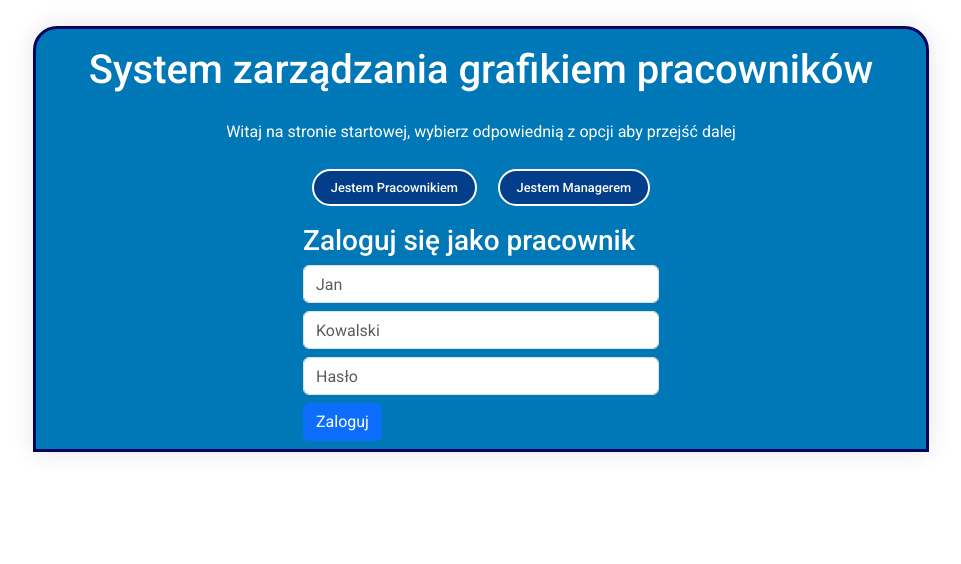
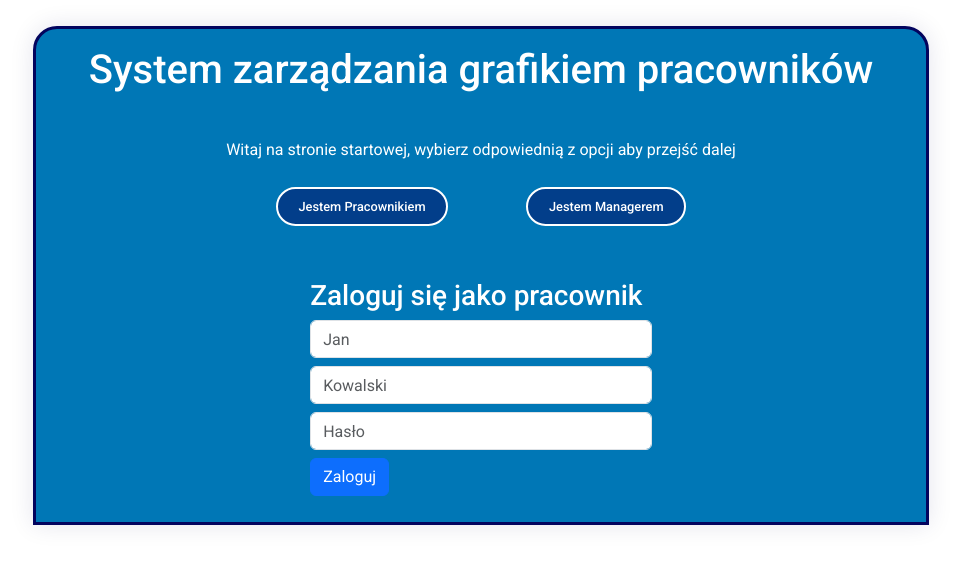
Before and after one commit to lukaso1r/GrafikPracowniczy, an Angular app: page / in a window 1280 px wide. Shown: the top 564 px of the page, without its empty margins (159-1120 px from the left). Built offline with nearby package versions, Linux system fonts and the light colour scheme; data requests are answered from the project's data file.

Commit message:
wszystko działa przed docerem

```diff
--- a/database/db.json
+++ b/database/db.json
@@ -320,6 +320,30 @@
       "receiverName": "Lukasz Kaliszewicz",
       "content": "testtttt123",
       "id": 25
+    },
+    {
+      "senderId": 1,
+      "senderName": "Lukasz Kaliszewicz",
+      "receiverId": 2,
+      "receiverName": "Olaf Topor",
+      "content": "Siema komar",
+      "id": 26
+    },
+    {
+      "senderId": 5,
+      "senderName": "Olaf Topor",
+      "receiverId": 2,
+      "receiverName": "Lukasz Kaliszewicz",
+      "content": "Elo",
+      "id": 27
+    },
+    {
+      "senderId": 1,
+      "senderName": "Lukasz Kaliszewicz",
+      "receiverId": 2,
+      "receiverName": "Karolina Malinowska",
+      "content": "Test 11.01.2024",
+      "id": 28
     }
   ]
 }
--- a/src/app/app.component.html
+++ b/src/app/app.component.html
@@ -1,6 +1,4 @@
-<main>
-  <h1>System zarządzania grafikiem pracowników</h1>
-  <p>Witaj na stronie startowej, wybierz odpowiednią z opcji aby przejść dalej</p>
+
+
   <app-login-page id="app-login-page-div"></app-login-page>
   <!-- <router-outlet></router-outlet> -->
-</main>
--- a/src/app/login-manager/login-manager.component.css
+++ b/src/app/login-manager/login-manager.component.css
@@ -15,13 +15,15 @@ hr{
 }
 #managerMenu{
   display: flex;
-  flex-direction: row;
-  justify-content: space-evenly;
-  width: 90%;
-  margin: 1% auto;
+    flex-direction: row;
+    justify-content: center;
+    width: 90%;
+    margin: 1% auto;
+    flex-wrap: wrap;
+    gap: 20px;
 }
 
-#managerMenu > button:nth-child(4){
+#managerMenu > button:nth-child(5){
   background-color: gray;
 }
 
--- a/src/app/login-manager/login-manager.component.html
+++ b/src/app/login-manager/login-manager.component.html
@@ -10,19 +10,19 @@
 </div>
 
 <div id="manager-panel" *ngIf='loginStatus == true'>
-  <hr>
   <h2>Panel zarządzania - {{loggedManagerInfo}}</h2>
   <div id="managerMenu">
     <button id="showWorkerListStatus" (click)="changeOutPutActiveList('0')" type="button" class="btn btn-primary mb-2">Wyświetl listę pracowników</button>
     <button id="showAddWorkerStatus" (click)="changeOutPutActiveList('1')" type="button" class="btn btn-primary mb-2">Dodaj Pracownika</button>
     <button id="showCalencdarStatus" (click)="changeOutPutActiveList('2')" type="button" class="btn btn-primary mb-2">Przejdź do kalendarza</button>
+    <button id="showCalencdarStatus" (click)="changeOutPutActiveList('3')" type="button" class="btn btn-primary mb-2">Przejdź do wiadomości</button>
     <button id="wylogowano" (click)="wyglogowano()" type="button" class="btn btn-primary mb-2">Wyloguj</button>
   </div>
   <div id="managerPanelOutput">
     <app-list-workers id="showWorkerListStatus" *ngIf='outPutActiveList[0] == true'></app-list-workers>
     <div id="showAddWorkerStatus" *ngIf='outPutActiveList[1] == true'><app-add-worker></app-add-worker></div>
     <div id="showCalencdarStatus" *ngIf='outPutActiveList[2] == true'><app-shifts-view></app-shifts-view></div>
-    <app-message-list
+    <app-message-list *ngIf='outPutActiveList[3] == true'
       [loggedPersonId]="loggedPersonId"
       [loggedPersonName]="loggedPersonName"
       [loggedPersonSurname]="loggedPersonSurname"
--- a/src/app/login-manager/login-manager.component.ts
+++ b/src/app/login-manager/login-manager.component.ts
@@ -16,12 +16,15 @@ export class LoginManagerComponent implements OnInit{
   loggedPersonName= "testImie";
   loggedPersonSurname = "testNazwisko";
 
+  loggedStatus: boolean = false;
+  @Output() loggedStatusChange = new EventEmitter<boolean>();
 
   messeage = "wiadomosc";
 
   showWorkerListStatus: boolean;
   showAddWorkerStatus: boolean;
   showCalencdarStatus: boolean;
+  showMessageStatus: boolean;
 
   outPutActiveList: boolean[];
 
@@ -31,11 +34,13 @@ export class LoginManagerComponent implements OnInit{
     this.showWorkerListStatus = false;
     this.showAddWorkerStatus = false;
     this.showCalencdarStatus = false;
+    this.showMessageStatus = true;
 
     this.outPutActiveList = [
       this.showWorkerListStatus,
       this.showAddWorkerStatus,
-      this.showCalencdarStatus
+      this.showCalencdarStatus,
+      this.showMessageStatus
     ];
   }
 
@@ -52,11 +57,13 @@ export class LoginManagerComponent implements OnInit{
     this.showWorkerListStatus = false;
     this.showAddWorkerStatus = false;
     this.showCalencdarStatus = false;
+    this.showMessageStatus = true;
 
     this.outPutActiveList = [
       this.showWorkerListStatus,
       this.showAddWorkerStatus,
-      this.showCalencdarStatus
+      this.showCalencdarStatus,
+      this.showMessageStatus
     ];
 
     this.manager.getAllManagers().subscribe((allManagers)=>{
@@ -84,11 +91,16 @@ export class LoginManagerComponent implements OnInit{
       this.loggedPersonName = foundManager.imie as string;
       this.loggedPersonSurname = foundManager.nazwisko as string;
 
+      this.loggedStatusChange.emit(true);
+
+
       this.loginAsManager.reset({});
     }else{
       alert("Podano złe dane");
     }
   }
+
+
 
   changeOutPutActiveList(buttonId: string){
     //ustawienie wszystkich elementów jako off
@@ -105,6 +117,8 @@ export class LoginManagerComponent implements OnInit{
 
   wyglogowano(){
     this.loginStatus = false;
+    this.loggedStatusChange.emit(false);
+    console.log(this.loggedStatus);
     //ustawienie wszystkich elementów jako off
     this.outPutActiveList = this.outPutActiveList.map(() => false);
   }
--- a/src/app/login-page/login-page.component.css
+++ b/src/app/login-page/login-page.component.css
@@ -1,5 +1,44 @@
+main{
+  width: 70%;
+  margin: 2% auto;
+  background-color: #0077B6;
+  display: flex;
+  flex-direction: column;
+  align-items: center;
+  border: 3px solid #03045E;
+  border-radius: 24px 24px 0 0;
+  box-shadow: 0px 0px 24px 0px #03055e1c;
+  padding: 0;
+}
+main *{
+  color: white;
+}
+#app-login-page-div{
+  width: 100%;
+  display: flex;
+  flex-direction: column;
+  align-items: center;
+  justify-content: center;
+}
+
+main > div, h1, h2, h3{
+  padding: 2%;
+}
+
+#mainPnaelWelcome{
+
+    width: 100%;
+    margin: 0 auto;
+    display: flex;
+    flex-direction: column;
+    align-content: center;
+    justify-content: center;
+    align-items: center;
+
+}
+
 #buttons-home-page{
-  width: 40%;
+  width: 50%;
   display: flex;
   flex-direction: row;
   align-items: center;
--- a/src/app/login-page/login-page.component.html
+++ b/src/app/login-page/login-page.component.html
@@ -1,9 +1,17 @@
+<main>
+  <h1>System zarządzania grafikiem pracowników</h1>
+  <div id="mainPnaelWelcome" *ngIf="loggedStatus === false">
+    <p>Witaj na stronie startowej, wybierz odpowiednią z opcji aby przejść dalej</p>
+
     <div id="buttons-home-page" style="padding-bottom: 2%;">
       <button appMouse (click)="loginWorker()" type="button">Jestem Pracownikiem</button>
       <button appMouse (click)="loginManager()" type="button">Jestem Managerem</button>
     </div>
+  </div>
 
     <div id="loginAs">
-  <div  id="loginAsWorker" *ngIf='selected == "worker"'><app-login-worker></app-login-worker></div>
-  <div  id="loginAsManager" *ngIf="selected == 'manager'"><app-login-manager></app-login-manager></div>
+      <div  id="loginAsWorker" *ngIf='selected == "worker"'><app-login-worker (loggedStatusChange)="handleLoggedStatusChange($event)"></app-login-worker></div>
+      <div  id="loginAsManager" *ngIf="selected == 'manager'"><app-login-manager (loggedStatusChange)="handleLoggedStatusChange($event)"></app-login-manager>
       </div>
+    </div>
+</main>
--- a/src/app/login-page/login-page.component.ts
+++ b/src/app/login-page/login-page.component.ts
@@ -9,9 +9,11 @@ import { Component, OnInit } from '@angular/core';
 export class LoginPageComponent implements OnInit{
 
   selected: string;
+  loggedStatus: boolean;
 
   constructor(){
     this.selected = "worker";
+    this.loggedStatus = false;
   }
 
   ngOnInit(): void {
@@ -25,4 +27,13 @@ export class LoginPageComponent implements OnInit{
   loginManager(){
     this.selected = "manager";
   }
+
+  handleLoggedStatusChange(status: boolean) {
+    this.loggedStatus = status;
+  }
+
+  test(){
+    console.log(this.loggedStatus);
+    console.log("zajebala mi skalaadaka");
+  }
 }
--- a/src/app/login-worker/login-worker.component.css
+++ b/src/app/login-worker/login-worker.component.css
@@ -21,7 +21,7 @@ hr{
   margin: 1% auto;
 }
 
-#managerMenu > button:nth-child(4){
+#managerMenu > button:nth-child(3){
   background-color: gray;
 }
 
--- a/src/app/login-worker/login-worker.component.html
+++ b/src/app/login-worker/login-worker.component.html
@@ -19,17 +19,19 @@
   <h2>Panel pracownika - {{loggedWorkerInfo}}</h2>
   <div id="managerMenu">
     <button id="showShiftListStatus" (click)="changeOutPutActiveList('0')" type="button" class="btn btn-primary mb-2">Wyświetl moje zmiany</button>
+    <button id="showShiftListStatus" (click)="changeOutPutActiveList('1')" type="button" class="btn btn-primary mb-2">Wyświetl wiadomości</button>
     <button id="wylogowano" (click)="wylogowano()" type="button" class="btn btn-primary mb-2">Wyloguj</button>
   </div>
   <div id="managerPanelOutput">
     <app-worker-shifts [workerInfo]="loggedWorkerInfo" id="showShiftListStatus" *ngIf='outPutActiveList[0] == true'></app-worker-shifts>
-  </div>
-
-  <app-message-list
+    <app-message-list *ngIf='outPutActiveList[1] == true'
 [loggedPersonId]="loggedPersonId"
 [loggedPersonName]="loggedPersonName"
 [loggedPersonSurname]="loggedPersonSurname"
 >
 </app-message-list>
+  </div>
+
+
 
 </div>
--- a/src/app/login-worker/login-worker.component.ts
+++ b/src/app/login-worker/login-worker.component.ts
@@ -1,4 +1,4 @@
-import { Component, OnInit } from '@angular/core';
+import { Component, EventEmitter, OnInit, Output } from '@angular/core';
 import { FormControl, FormGroup } from '@angular/forms';
 import { WorkersService } from '../workers.service';
 
@@ -10,6 +10,10 @@ import { WorkersService } from '../workers.service';
 export class LoginWorkerComponent implements OnInit{
 
   loginStatus: boolean = false;
+
+  loggedStatus: boolean = false;
+  @Output() loggedStatusChange = new EventEmitter<boolean>();
+
   loginAsWorker = new FormGroup({imie: new FormControl(''), nazwisko: new FormControl(''), haslo: new FormControl('')});
   loggedWorkerInfo: string = "";
 
@@ -21,13 +25,16 @@ export class LoginWorkerComponent implements OnInit{
 
   workersData: any=[];
   showShiftList: boolean;
+  showMessageList: boolean;
 
   outPutActiveList: boolean[];
 
   constructor(private worker:WorkersService){
     this.showShiftList = false;
+    this.showMessageList = true;
     this.outPutActiveList = [
-      this.showShiftList
+      this.showShiftList,
+      this.showMessageList
     ];
   }
 
@@ -56,6 +63,8 @@ export class LoginWorkerComponent implements OnInit{
       this.loggedPersonName = foundWorker.imie as string;
       this.loggedPersonSurname = foundWorker.nazwisko as string;
 
+      this.loggedStatusChange.emit(true);
+
       this.loginAsWorker.reset({});
 
 
@@ -79,6 +88,7 @@ export class LoginWorkerComponent implements OnInit{
 
   wylogowano(){
       this.loginStatus = false;
+      this.loggedStatusChange.emit(false);
   }
 
 }
```
Lines whose indentation alone changed are shown as unchanged.
